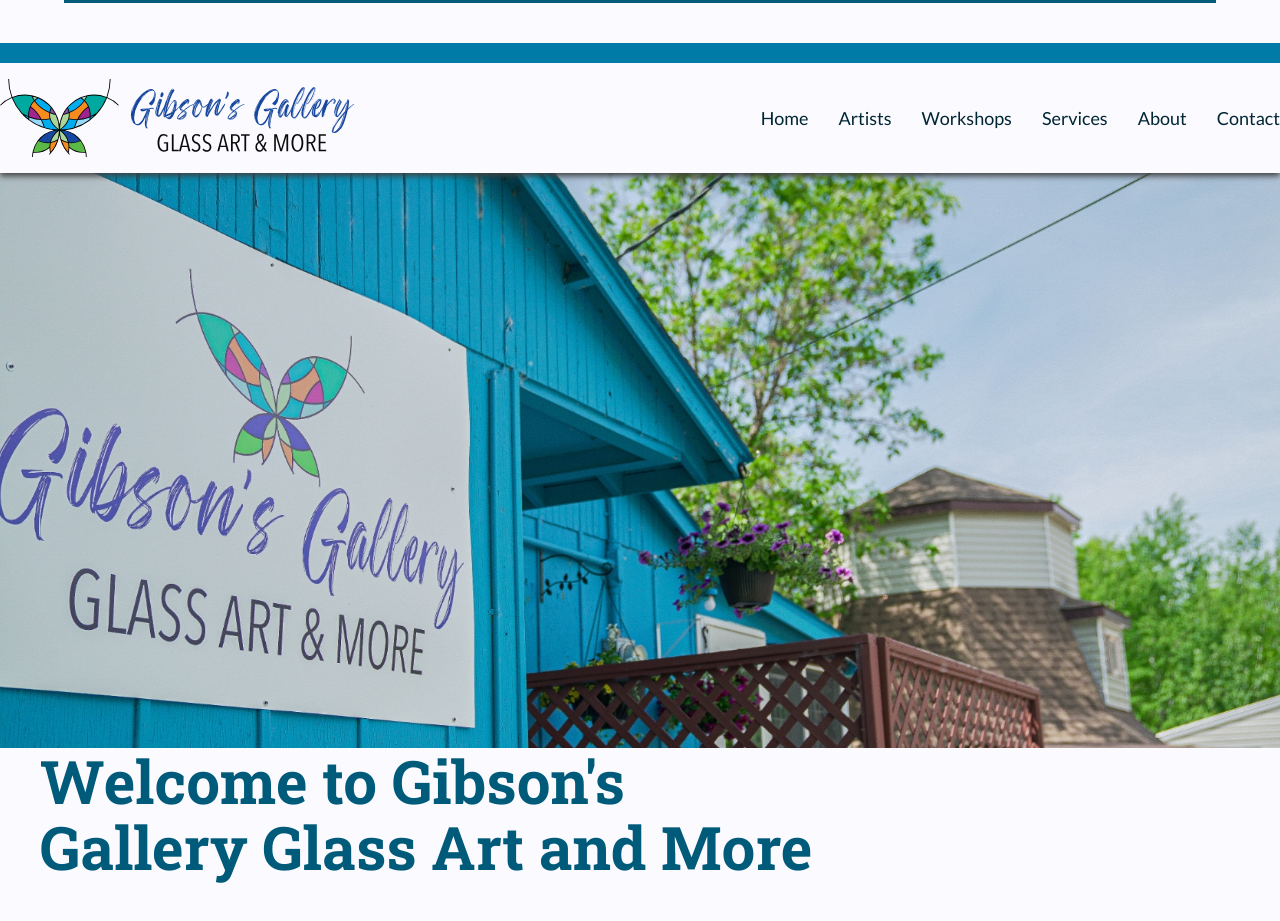
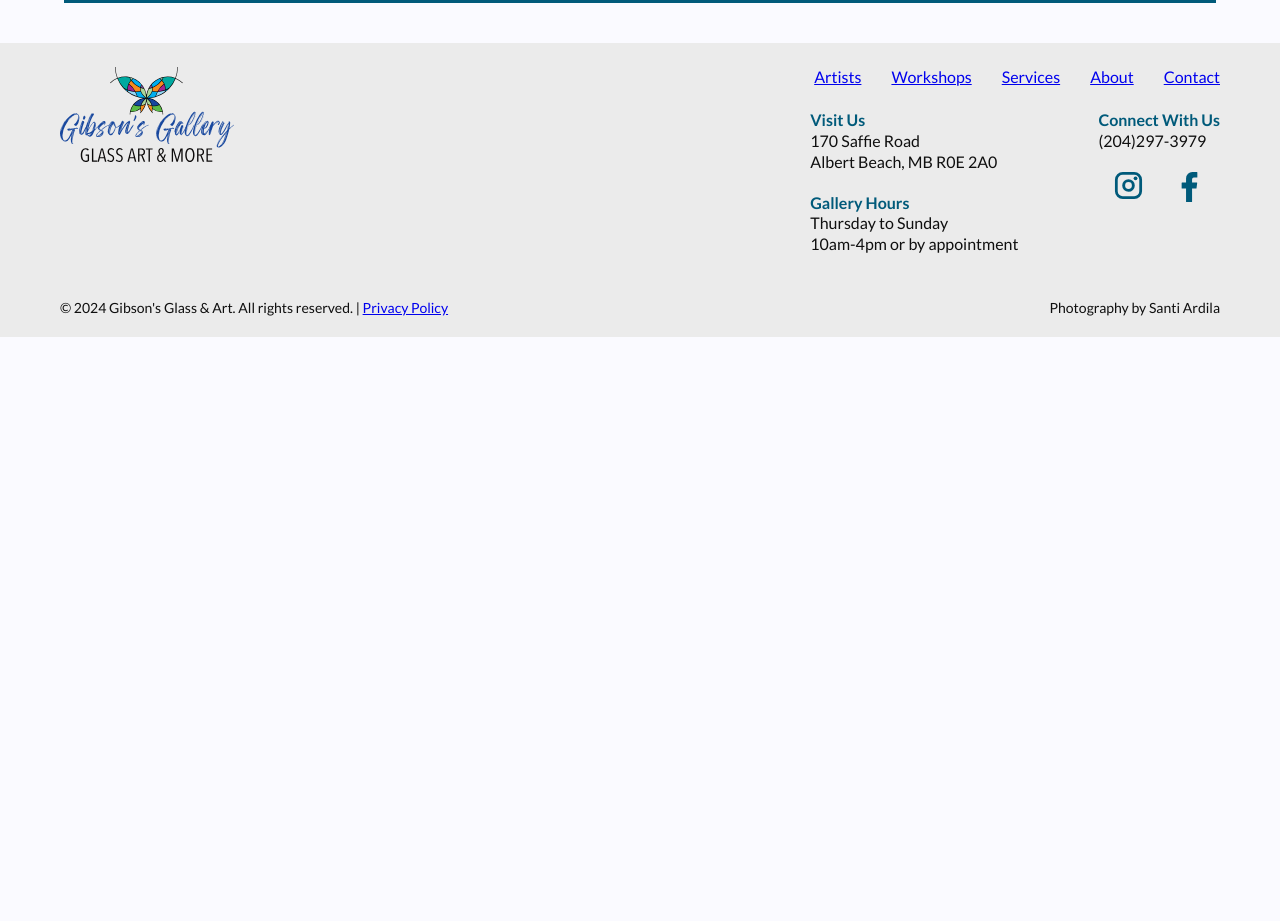
Before and after one commit to Vince-M/Gibsons-Glass-Gallery-static, a website: page index.html in a window 1280 px wide. Shown: the part 3095-4016 px from the top of the page. After the commit the page ends 3432 px from the top, so only its background shows below. Drawn offline with Linux system fonts and the light colour scheme.

Commit message:
code and add styles for footer

```diff
--- a/app/scss/components/_index.scss
+++ b/app/scss/components/_index.scss
@@ -3,5 +3,6 @@
 @forward 'hero';
 @forward 'frontPage';
 @forward 'component';
+@forward 'footer';
 @forward 'artistCards';
 @forward 'spotlight';
--- a/app/scss/globals/_colors.scss
+++ b/app/scss/globals/_colors.scss
@@ -14,6 +14,7 @@
   --darkOrange: hsl(30, 77%, 44%); // #C56F19   	rgb(197, 111, 25)
   --lightOrange: hsl(31, 91%, 82%); // #FBD1A5  rgb(251, 209, 165)
 
+  --lightGrey: hsl(0, 0%, 92%); // #eaeaea rgb (234, 234, 234)
   --medGrey: hsl(0, 0%, 44%); // #6F6F6F   	rgb(111, 111, 111)
   --dkGrey: hsl(0, 0%, 25%); // #3F3F3F   	rgb(63, 63, 63)
   --black:hsl(0, 0%, 6%); // #0F0F0F   	rgb(15, 15, 15)
--- a/index.html
+++ b/index.html
@@ -186,99 +186,50 @@
   <!-- FOOTER
   =================================================== -->
   <footer id="footer" class="footer" role="contentinfo">
-
-  </footer>
-  <!-- ============================================== -->
-</body>
-</html><!DOCTYPE html>
-<html lang="en">
-<head>
-  <meta charset="UTF-8">
-  <meta name="viewport" content="width=device-width, initial-scale=1.0">
-
-  <title>Gibson's Gallery</title>
-
-  <!-- GOOGLE FONTS -->
-  <link rel="preconnect" href="https://fonts.googleapis.com">
-  <link rel="preconnect" href="https://fonts.gstatic.com" crossorigin>
-  <link href="https://fonts.googleapis.com/css2?family=Lato:ital,wght@0,400;0,700;0,900;1,400&family=Roboto+Slab:wght@700&display=swap" rel="stylesheet">
-
-  <link rel="stylesheet" href="dist/style.css">
-  <script defer src="dist/script.js"></script>
-</head>
-
-<a href="#main" class="visually-hidden">Skip to main content</a>
-<body>
-
-  <!-- HEADER
-  =================================================== -->
-  <div class="top__bar"></div>
-  <header class="header topnav" role="banner">
-    <h2 class="visually-hidden">Header</h2>
-    <div class="topnav__wrapper">
-      <a href="/" class="topnav__homelink">
-        <img src="img/gibsons_gallery_header.svg" alt="Gibson's Gallery homepage" class="topnav__logo" width="340" height="78">
-      </a>
-      <nav class="nav">
-        <button class="topnav__open"></button>
-        <div class="topnav__menu">
-          <ul class="topnav__links">
-            <li class="topnav__item">
-              <a href="index.html" class="topnav__link">Home</a>
-            </li>
-            <li class="topnav__item">
-              <a href="artists.html" class="topnav__link">Artists</a>
-            </li>
-            <li class="topnav__item">
-              <a href="workshops.html" class="topnav__link">Workshops</a>
-            </li>
-            <li class="topnav__item">
-              <a href="services.html" class="topnav__link">Services</a>
-            </li>
-            <li class="topnav__item">
-              <a href="about.html" class="topnav__link">About</a>
-            </li>
-            <li class="topnav__item">
-              <a href="contact.html" class="topnav__link">Contact</a>
-            </li>
+    <div class="wrapper footer__content">
+      <div class="footer__branding">
+        <a href="index.html">
+          <img src="img/footer__branding.svg" alt="" width="175" height="95">
+        </a>
+      </div>
+      <div class="footer__nav">
+        <div>
+          <ul class="footer__menu">
+            <li><a href="artists.html">Artists</a></li>
+            <li><a href="workshops.html">Workshops</a></li>
+            <li><a href="services.html">Services</a></li>
+            <li><a href="About.html">About</a></li>
+            <li><a href="contact.html">Contact</a></li>
           </ul>
         </div>
-      </nav>
+        <div class="footer__contactInfo">
+          <div class="footer__info">
+            <p><strong>Visit Us</strong><br>
+            170 Saffie Road<br>
+            Albert Beach, MB R0E 2A0</p>
+
+            <p><strong>Gallery Hours</strong><br>
+            Thursday to Sunday<br>
+            10am-4pm or by appointment</p>
+          </div>
+          <div class="footer__connect">
+            <p><strong>Connect With Us</strong><br>
+            (204)297-3979</p>
+            <div class="footer__social">
+              <img src="img/insta_icon.svg" alt="" width="27" height="27">
+              <img src="img/facebook_icon.svg" alt="" width="15" height="30">
+            </div>
+
+          </div>
+        </div>
+
+      </div>
     </div>
 
-  </header>
-  <!-- ============================================== -->
-
-  <!-- MAIN
-  =================================================== -->
-  <main role="main">
-
-    <section class="hero">
-
-      <div class="hero featureImage"></div>
-
-    </section>
-    <section class="wrapper intro">
-      <div class="intro__heading">
-        <h1>Welcome to Gibson's Gallery Glass Art and More</h1>
-      </div>
-    </section>
-    <section class="workshopInfo">
-
-    </section>
-    <section class="galleryPhotos">
-
-    </section>
-    <section class="testiomonials">
-
-    </section>
-
-  </main>
-  <!-- ============================================== -->
-
-  <!-- FOOTER
-  =================================================== -->
-  <footer role="contentinfo">
+    <div class="wrapper copyright">
+      <p>© 2024 Gibson's Glass & Art. All rights reserved. | <a href="privacy.html">Privacy Policy</a></p>
+      <p>Photography by Santi Ardila</p>
+    </div>
 
   </footer>
   <!-- ============================================== -->
```
Also changed, not shown: dist/style.css, img/Rectangle 129.jpg (deleted), 1 other file.
